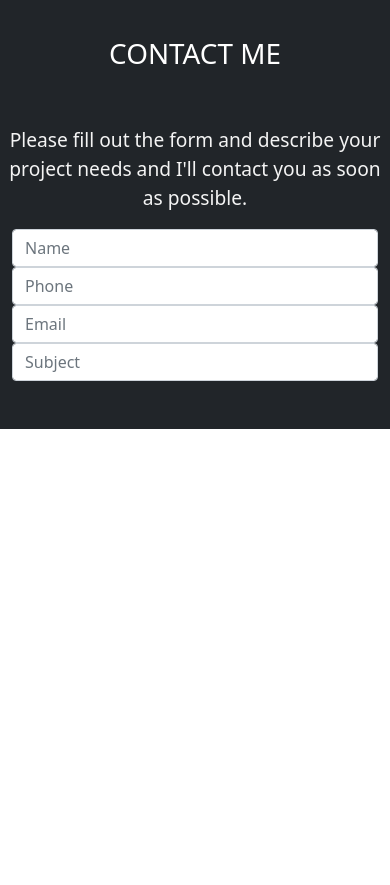
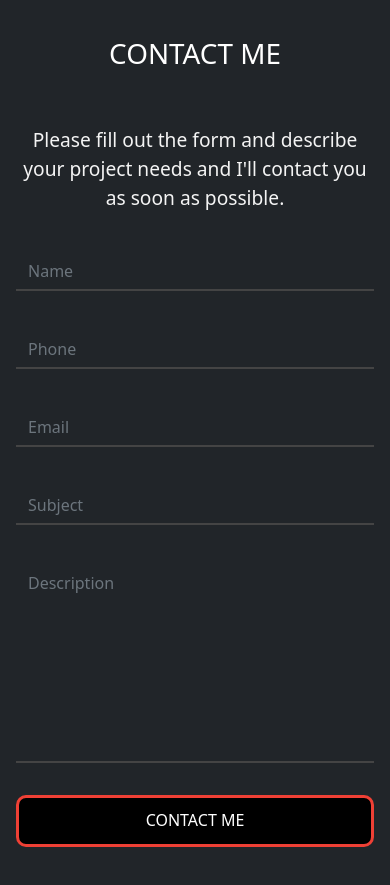
Before and after one commit to victorswanberg/portfolio, a React (Create React App) app: page / in a window 390 px wide. Shown: the part 6680-7565 px from the top of the page. Before the commit the page ends 7109 px from the top, so only its background shows below. Built offline with nearby package versions, Linux system fonts and the light colour scheme.

Commit message:
Added in some transition effects on focus

```diff
--- a/src/App.css
+++ b/src/App.css
@@ -486,3 +486,65 @@ text-transform: uppercase;
   color: var(--primary-light-grey);
   font-size: 1.2rem;
 }
+
+/* Inputs */
+.contacts input, .contacts textarea {
+  width: 100%;
+  box-sizing: border-box;
+  resize: none;
+  background: none;
+  border: 0;
+  border-bottom: 2px solid var(--primary-dark-grey);
+  border-radius: 0;
+  color: var(--primary-red);
+  outline: 0!important;
+  box-shadow: none!important;
+  top: 0;
+  margin-bottom: 1rem;
+}
+
+.contacts .container {
+  padding: 4rem 0;
+
+}
+
+.contacts input:focus, .contacts textarea:focus {
+  background: transparent;
+  color: var(--primary-red);
+  border-bottom: 0.125rem solid var(--primary-dark-grey)
+}
+
+.contacts textarea {
+  height: 12.4rem!important;
+}
+
+.contact-btn {
+  margin: 1rem 0 0 0;
+  width: 100%;
+}
+/* Why does this line not ease? */
+.line {
+  position: relative;
+  width: 0;
+  height: 0.125rem;
+  display: inline-block;
+  background: var(--primary-red);
+}
+
+input:focus+.line, textarea:focus+.line {
+  width: 100%;
+  transition: width 0.5s ease-in-out;
+}
+
+/* Media */
+@media(max-width:768px){
+  .contacts {
+    overflow-x: hidden;
+  }
+  .contacts .container {
+    padding: 0 1rem;
+  }
+  .contacts p {
+    padding: 0 1rem;
+  }
+}
--- a/src/components/Contacts.js
+++ b/src/components/Contacts.js
@@ -12,30 +12,59 @@ const Contacts = () => {
       <div className="container">
         <div className="row">
           <div className="col-md-6 col-xs-12">
-            {/* Name input */}
+          <div className="line"></div>
+            {/* Description input */}
             <input
+            id="name"
             className="form-control"
             placeholder="Name"
             name="name"
+            type="text"
             />
-             {/* Phone input */}
-             <input
+            <div className="line"></div>
+            {/* Phone input */}
+            <input
+            id="phone"
             className="form-control"
             placeholder="Phone"
             name="phone"
+            type="text"
             />
+            <div className="line"></div>
              {/* Email input */}
-             <input
+            <input
+            id="email"
             className="form-control"
             placeholder="Email"
             name="email"
+            type="email"
             />
+            <div className="line"></div>
              {/* Subject input */}
-             <input
+            <input
+            id="subject"
             className="form-control"
             placeholder="Subject"
             name="subject"
+            type="text"
             />
+          </div>
+          <div className="col-md-6 col-xs-12">
+          <div className="line"></div>
+            {/* Description text */}
+            <textarea
+            id="descruption"
+            className="form-control"
+            type="text"
+            placeholder="Description"
+            />
+            <button className="btn-main-offer contact-btn"
+            type="submit">
+              Contact Me
+            </button>
+
+
+
           </div>
         </div>
       </div>
```
